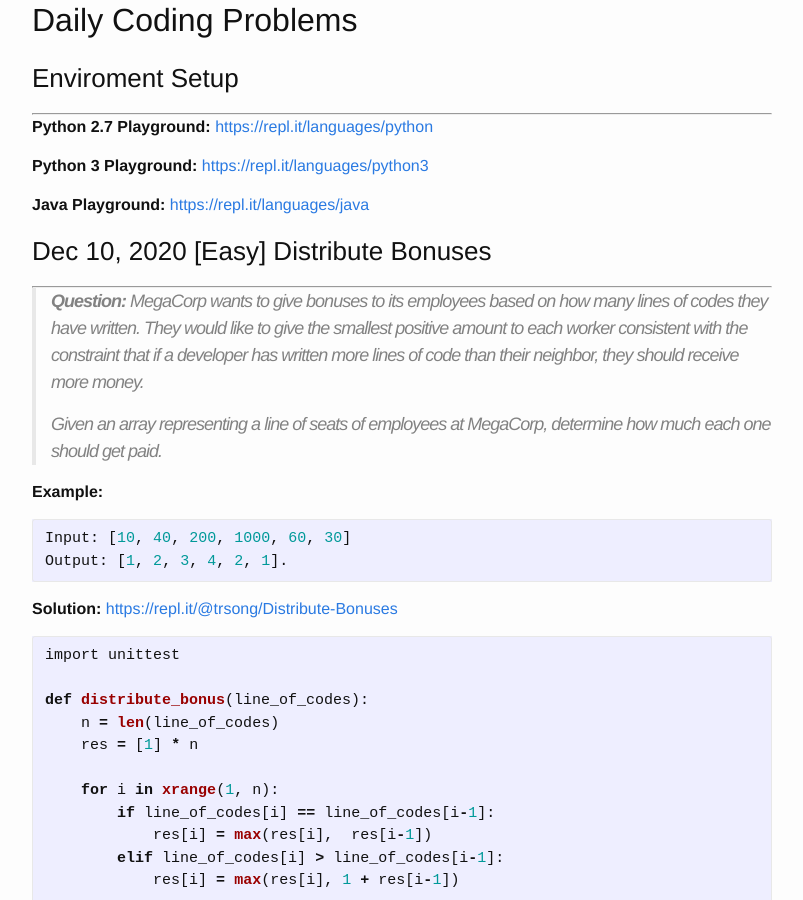
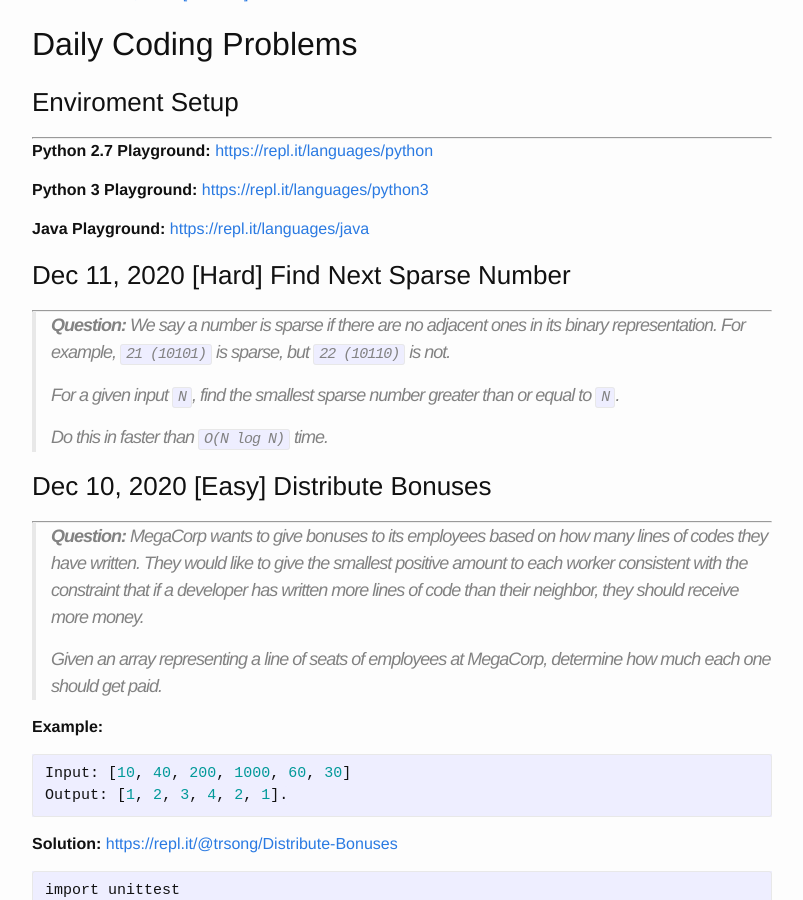
Before and after one commit to trsong/trsong.github.io, a Jekyll site: the page built from _posts/2020-11-01-DailyQuestionsAug.md, in a window 1280 px wide and 900 px high, scrolled down 1227 px. Shown: the whole window, without its empty margins (238-1041 px from the left). Built offline with Jekyll 4.4.1, drawn with Linux system fonts in a browser that asks for light colours; some of the changed text lies outside the part shown.

Commit message:
Add Dec 11 question

```diff
--- a/_posts/2020-11-01-DailyQuestionsAug.md
+++ b/_posts/2020-11-01-DailyQuestionsAug.md
@@ -17,6 +17,15 @@ categories: Python/Java
 **Python 3 Playground:** [https://repl.it/languages/python3](https://repl.it/languages/python3)
 
 **Java Playground:** [https://repl.it/languages/java](https://repl.it/languages/java)
+
+
+### Dec 11, 2020 \[Hard\] Find Next Sparse Number
+---
+> **Question:** We say a number is sparse if there are no adjacent ones in its binary representation. For example, `21 (10101)` is sparse, but `22 (10110)` is not.
+>
+> For a given input `N`, find the smallest sparse number greater than or equal to `N`.
+>
+> Do this in faster than `O(N log N)` time.
 
 
 ### Dec 10, 2020 \[Easy\] Distribute Bonuses
```
